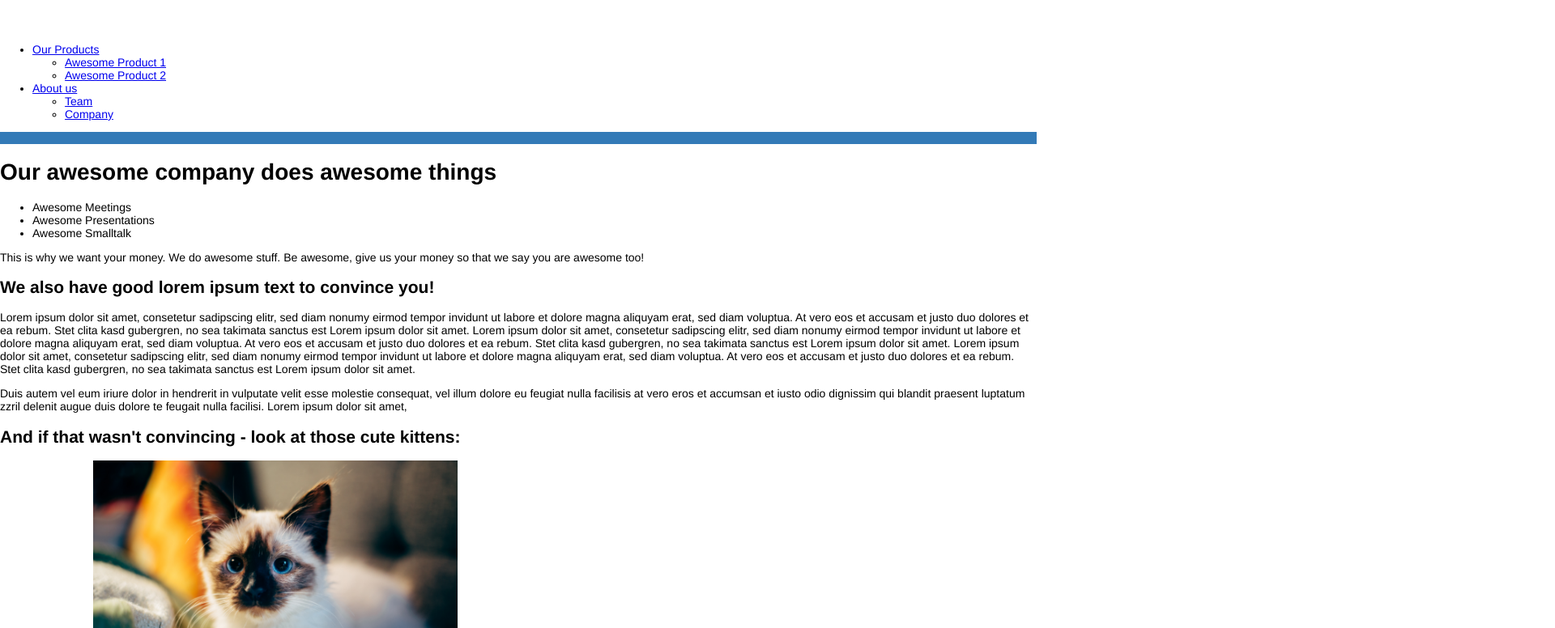
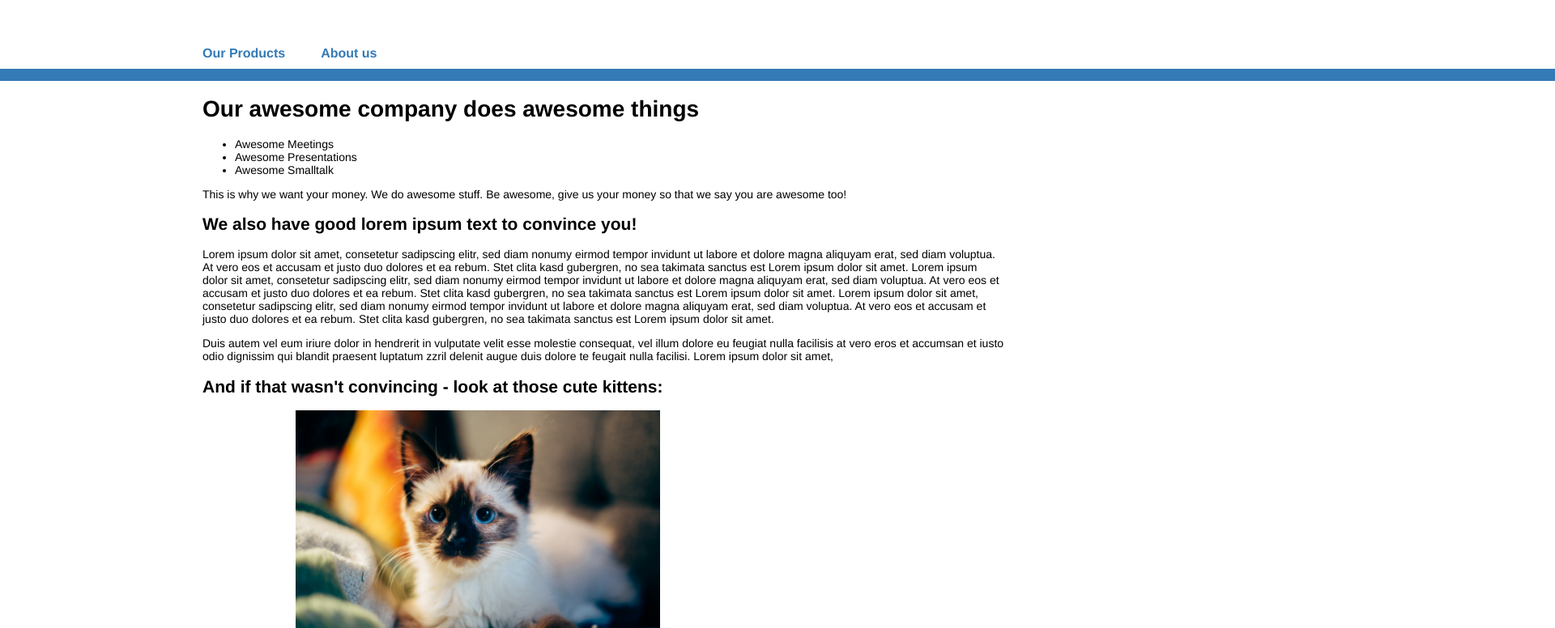
Before and after one commit to fhkufstein-webdevelopment/ue02-wd2020-SabineAscher, a plain HTML site: page index.html in a window 1280 px wide. Shown: the part 101-877 px from the top of the page at 81% size, 1920 px wide, since content can reach past the window. Drawn offline with Linux system fonts and the light colour scheme.

Commit message:
fixed #2

```diff
--- a/css/style.css
+++ b/css/style.css
@@ -4,8 +4,10 @@
 body {
     font-family:"Helvetica Neue",Helvetica,Arial,sans-serif;
     font-size:14px;
-    margin:0;
+    margin-left:250px;
+    margin-right: 250px;
     padding:0;
+    width: 990px;           /* durch diese Einstellung wird auch der Footer definiert, da sich dieser noch im Body befindet */
 }
 
 .logo {
@@ -30,8 +32,10 @@ body {
 
 .stripe {
     background-color:#337ab7;
-    width:100%;
+    width:200%;
     height:15px;
+    margin-left: -250px;
+
 
 }
 
@@ -43,7 +47,75 @@ body {
 }
 
 footer {
-    background-color:#f8f9fa;
+    background-color:#337ab7;      /* #f8f9fa ursprünglicher Farbwert verändert, damit man es besser sehen kann */
     height: 150px;
     padding-top:20px;
+    width: 200%;
+    margin-left: -250px;
+    padding-left: 250px;
 }
+
+
+nav {
+
+    background:white;
+    font-weight:bold;   /* fett gedruckt */
+    margin-left: -20px ; /* damit Überschrfit an gleicher Stelle wie Our, würde man hier 0 wählen würde sich das Feld allgemein ("Rahmen") an Rand anordnen  */
+    left:0;             /* damit keine Verschiebung ist */
+    top:109px;          /* für die Position genau über der blauen Linie */
+    z-index:1000;       /* hoch, weil Überdeckung gefragt */
+}
+
+nav ul, nav li{
+    display:inline-block;
+    list-style:none;    /* Entfernen der Aufzählungszeichen */
+    padding:0;          /* damit kein Abstand */
+    margin:0;           /* damit kein Abstand */
+}
+
+
+nav > ul > li {
+    position:relative; /* damit die Untermenüs an der richtigen Position sind */
+    font-size: 16px;
+}
+nav > ul > li:hover {
+    background:white;
+}
+nav a {
+    text-decoration:none;   /* Entfernung Hyperlink-Formatierung */
+    color:#337ab7;
+}
+nav ul > li > ul {
+    display:none;        /* damit Untermenü nicht standardmäßig da ist */
+    position:absolute;  /* damit Untermenü beim Aufklappen richtig angezeigt wird */
+    background:white;
+    font-size: 13px;
+
+}
+nav ul > li:hover > ul {
+    display:block;      /*damit Untermenü generell angezeigt wird */
+
+
+}
+
+nav ul > li a {
+    padding:10px 20px;  /* Definition, wie groß die einzelnen Menüfeldern mit Text sein sollen */
+    display:block;
+    white-space:nowrap; /* Behandlung des Whitespace -- Umbrüche kollabieren, Leerzeichen + Tabs kollabieren, kein automatischer Umbruch */
+}
+
+nav ul > li > ul > li {
+    display:block;      /* damit Untermenü von About us korrekt ausgefüllt wird */
+
+}
+nav ul > li > ul > li:hover {
+    background:#337ab7;
+}
+
+nav a:hover{        /* ich weiß, dass dadurch auch die Links der ersten Ebene betroffen sind, ich habe es nicht geschafft, den Selektor zu wählen, dass dem nicht so ist
+                      mein ansatz war nav a ? ul>li>ul>li:hover wobei egal was ich beim ? einsetzte (+, >, ~, etc.) nicht das richtige herauskam
+                      ich hab die ul und li in diversen Kombinationen probiert, aber keine war richtig. Ich verstehe generell nicht, warum mein erster ansatz nicht funktioniert,
+                      weil ich den Hintergrund ja auch so geregelt habe...
+                    */
+    color: white;
+}
--- a/index.html
+++ b/index.html
@@ -3,7 +3,7 @@
 <head>
     <meta charset="UTF-8">
     <title>Awesome Website</title>
-    <link rel="stylesheet" type="text/css" href="https://maxcdn.bootstrapcdn.com/font-awesome/4.7.0/css/font-awesome.min.css">
+    <link rel="stylesheet" type="text/css" href="https://maxcdn.bootstrapcdn.com/font-awesome/4.7.0/css/font-awesome.min.css">      <!-- Was ist das für ein Stylesheet? -->
     <link rel="stylesheet" type="text/css" href="css/style.css">
 </head>
 <body>
@@ -12,7 +12,7 @@
         <div class="logo">Awesome Corp.</div>
         <nav class="mainNavi">
             <ul class="level_1">
-                <li><a href="#">Our Products</a>
+                <li><a href="#">Our Products</a>        <!-- Warum wurden hier überall Links verwendet, wenn nichts verlinkt ist?-->
                     <ul class="level_2 first">
                         <li><a href="#">Awesome Product 1</a></li>
                         <li><a href="#">Awesome Product 2</a></li>
@@ -31,7 +31,7 @@
 </header>
 
 <div id="main">
-    <div class="inner">
+    <div class="inner">         <!-- wieso 3x derselbe Klassenname? -->
         <h1>Our awesome company does awesome things</h1>
         <ul>
             <li>Awesome Meetings</li>
```
